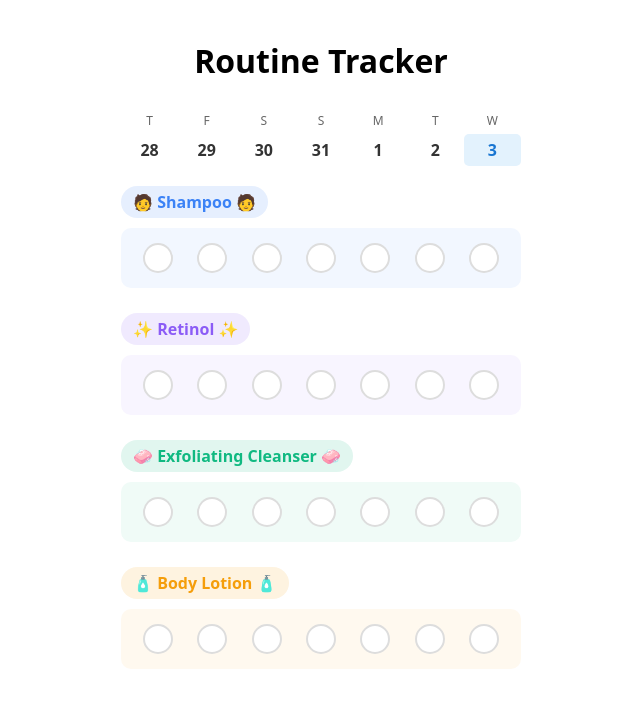
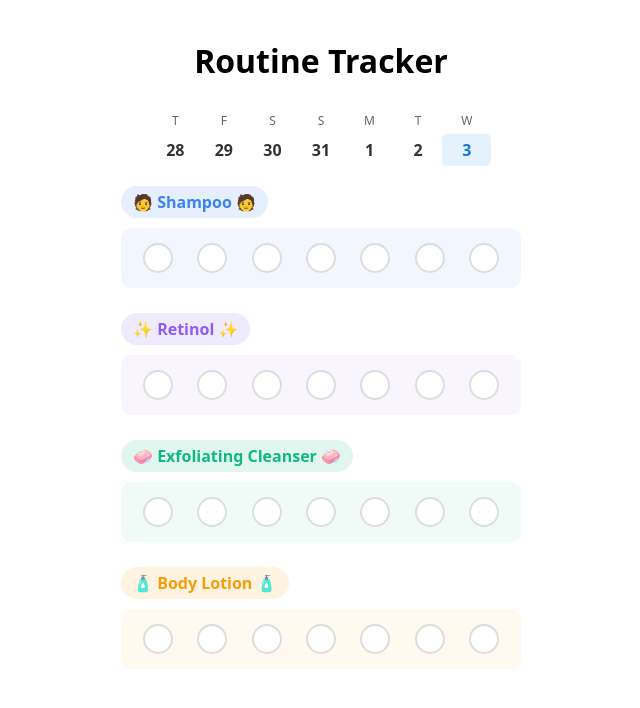
Before and after one commit to leozhangALT/routine-tracker, a React (Create React App) app: page / in a window 1280 px wide. Shown: the top 708 px of the page, without its empty margins (319-959 px from the left). Built offline with nearby package versions, Linux system fonts and the light colour scheme.

Commit message:
center cel

```diff
--- a/src/App.js
+++ b/src/App.js
@@ -124,12 +124,12 @@ const RoutineTracker = () => {
         Routine Tracker
       </h1>
 
-      {/* Day headers */}
+      <div style={{ display: "flex", justifyContent: "center" }}>
         <div
           style={{
             display: "grid",
             gridTemplateColumns: `repeat(${DAYS}, 1fr)`,
-          // gap: "7px",
+            width: "340px",
             marginBottom: "20px",
             textAlign: "center",
           }}
@@ -153,6 +153,7 @@ const RoutineTracker = () => {
               </div>
             </div>
           ))}
+        </div>
       </div>
 
       {/* Routine rows */}
```
Lines whose indentation alone changed are shown as unchanged.
